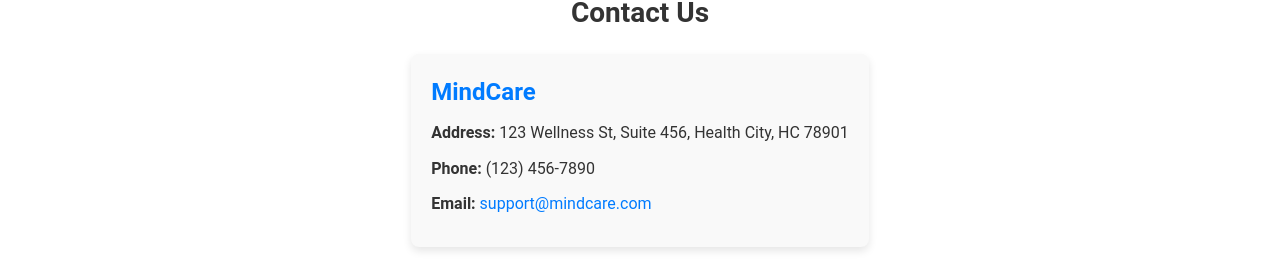
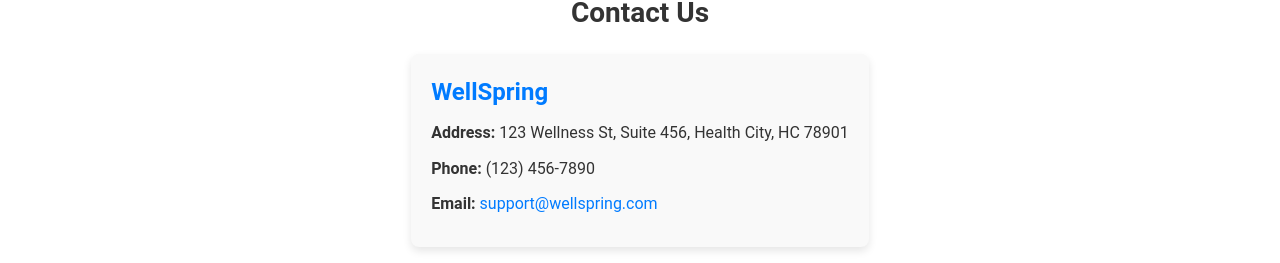
Before and after one commit to MBillahsust/WellSpring, a React (Create React App) app in the folder Frontend/: page /contact in a window 1280 px wide. Shown: the part 164-427 px from the top of the page. Built offline with nearby package versions, Linux system fonts and the light colour scheme.

Commit message:
Update Contact.js

```diff
--- a/Frontend/src/pages/HeaderPages/Contact.js
+++ b/Frontend/src/pages/HeaderPages/Contact.js
@@ -6,7 +6,7 @@ export default function ContactPage() {
       <h1 style={{ fontSize: '28px', fontWeight: 'bold', marginBottom: '20px', textAlign: 'center', color: '#333' }}>Contact Us</h1>
 
       <div style={{ backgroundColor: '#f9f9f9', padding: '20px', borderRadius: '8px', boxShadow: '0 4px 8px rgba(0, 0, 0, 0.1)', marginBottom: '20px' }}>
-        <h2 style={{ fontSize: '24px', fontWeight: 'bold', marginBottom: '10px', color: '#007bff' }}>MindCare</h2>
+        <h2 style={{ fontSize: '24px', fontWeight: 'bold', marginBottom: '10px', color: '#007bff' }}>WellSpring</h2>
 
         <p style={{ marginBottom: '10px', fontSize: '16px', lineHeight: '1.6', color: '#333' }}>
           <strong style={{ color: '#333' }}>Address:</strong> 123 Wellness St, Suite 456, Health City, HC 78901
@@ -15,20 +15,20 @@ export default function ContactPage() {
           <strong style={{ color: '#333' }}>Phone:</strong> (123) 456-7890
         </p>
         <p style={{ marginBottom: '10px', fontSize: '16px', lineHeight: '1.6', color: '#333' }}>
-          <strong style={{ color: '#333' }}>Email:</strong> <a href="mailto:support@mindcare.com" style={{ color: '#007bff', textDecoration: 'none' }}>support@mindcare.com</a>
+          <strong style={{ color: '#333' }}>Email:</strong> <a href="mailto:support@wellspring.com" style={{ color: '#007bff', textDecoration: 'none' }}>support@wellspring.com</a>
         </p>
       </div>
 
       <div style={{ textAlign: 'center' }}>
         <h3 style={{ fontSize: '20px', fontWeight: 'bold', marginBottom: '10px', color: '#007bff' }}>Follow Us</h3>
         <p>
-          <a href="https://twitter.com/mindcare" target="_blank" rel="noopener noreferrer" style={{ color: '#1DA1F2', textDecoration: 'none', margin: '0 10px' }}>
+          <a href="https://twitter.com/wellspring" target="_blank" rel="noopener noreferrer" style={{ color: '#1DA1F2', textDecoration: 'none', margin: '0 10px' }}>
             Twitter
           </a>
-          <a href="https://facebook.com/mindcare" target="_blank" rel="noopener noreferrer" style={{ color: '#1877F2', textDecoration: 'none', margin: '0 10px' }}>
+          <a href="https://facebook.com/wellspring" target="_blank" rel="noopener noreferrer" style={{ color: '#1877F2', textDecoration: 'none', margin: '0 10px' }}>
             Facebook
           </a>
-          <a href="https://instagram.com/mindcare" target="_blank" rel="noopener noreferrer" style={{ color: '#E4405F', textDecoration: 'none', margin: '0 10px' }}>
+          <a href="https://instagram.com/wellspring" target="_blank" rel="noopener noreferrer" style={{ color: '#E4405F', textDecoration: 'none', margin: '0 10px' }}>
             Instagram
           </a>
         </p>
```
